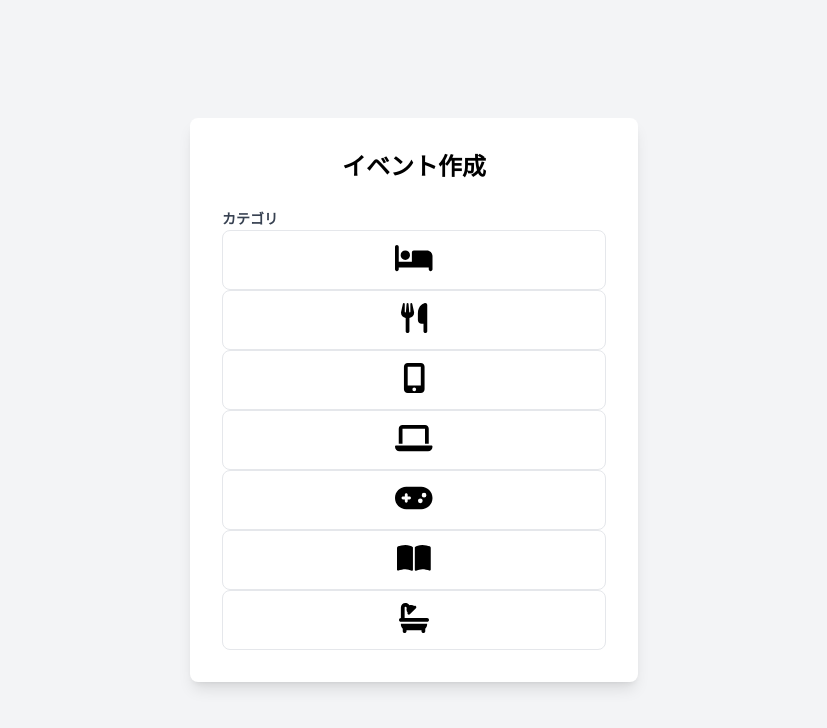
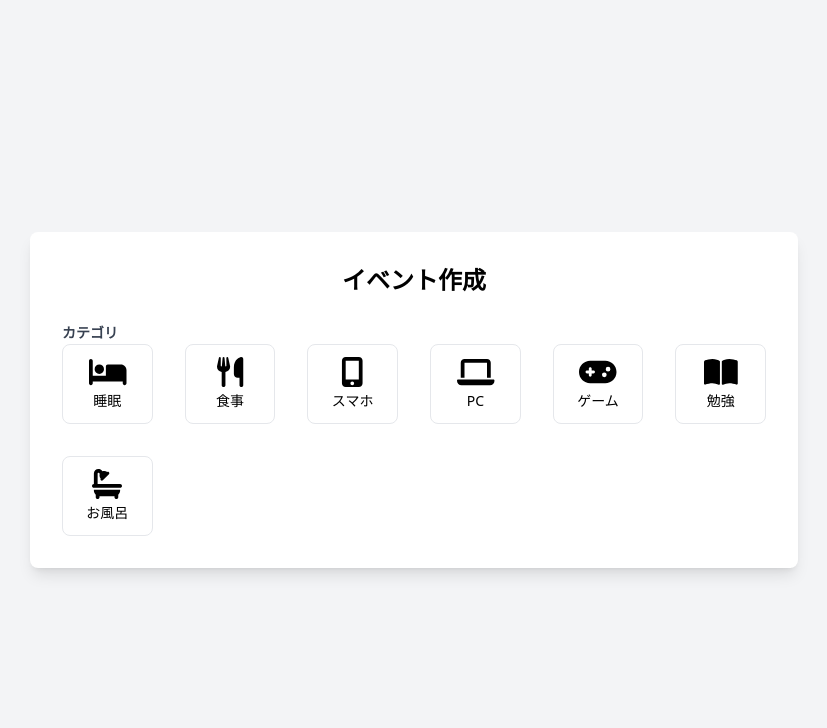
Before and after one commit to barsea/schedpoint, a Vue app in the folder frontend/: page /events/new in a window 1280 px wide. Shown: the top 728 px of the page, without its empty margins (226-1053 px from the left). Built offline with nearby package versions, Linux system fonts and the light colour scheme.

Commit message:
カテゴリーセレクタにテキストを追記、横に6個配置

```diff
--- a/frontend/src/components/CategorySelector.vue
+++ b/frontend/src/components/CategorySelector.vue
@@ -15,13 +15,14 @@ const categories = ref([
 <template>
   <div>
     <label class="text-gray-700 text-sm font-bold mb-2">カテゴリ</label>
-    <div>
+    <div class="grid grid-cols-6 gap-8">
       <div
         v-for="cat in categories"
         :key="cat.name"
         class="flex flex-col items-center p-3 border rounded-lg cursor-pointer"
       >
         <font-awesome-icon :icon="cat.icon" class="text-3xl mb-1" />
+        <span class="text-sm text-center font-medium">{{ cat.name }}</span>
       </div>
     </div>
   </div>
--- a/frontend/src/views/EventFormView.vue
+++ b/frontend/src/views/EventFormView.vue
@@ -4,7 +4,7 @@ import CategorySelector from '@/components/CategorySelector.vue'
 
 <template>
   <div class="min-h-screen bg-gray-100 flex items-center justify-center p-4">
-    <div class="bg-white p-8 rounded-lg shadow-lg w-full max-w-md">
+    <div class="bg-white p-8 rounded-lg shadow-lg w-full max-w-3xl">
       <h1 class="text-2xl font-bold text-center mb-6">イベント作成</h1>
       <CategorySelector />
     </div>
```
